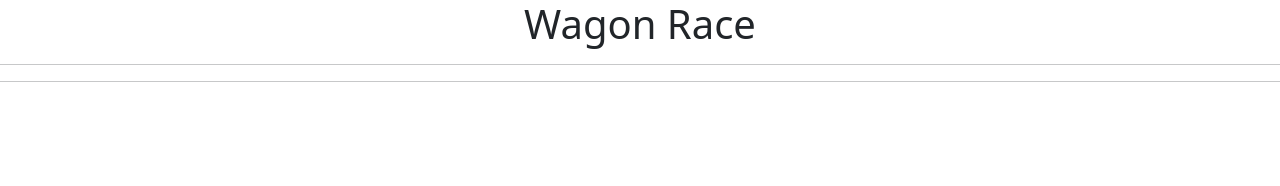
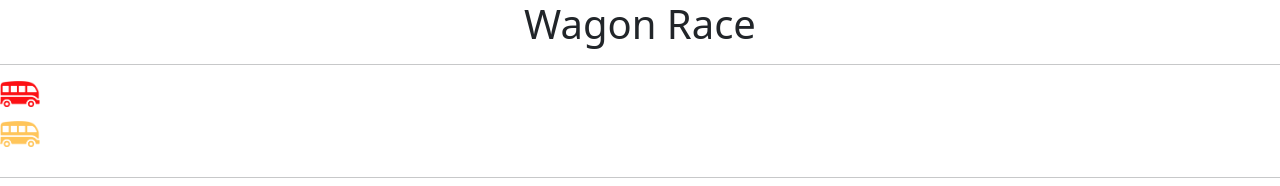
Before and after one commit to mesieou/05-Events-and-Iterators, a plain HTML site: page 04-Wagon-Race/index.html in a window 1280 px wide. Drawn offline with nearby package versions, Linux system fonts and the light colour scheme.

Commit message:
wagon race move player function completed

```diff
--- a/04-Wagon-Race/index.html
+++ b/04-Wagon-Race/index.html
@@ -14,6 +14,21 @@
     <h1 class="text-center">Wagon Race</h1>
     <hr>
     <!-- You race HTML code here -->
+    <table class="racer-table">
+      <tr id="player1-race">
+        <td class="active"></td>
+        <td></td>
+        <td></td>
+        <td></td>
+      </tr>
+      <tr id="player2-race">
+        <td class="active"></td>
+        <td></td>
+        <td></td>
+        <td></td>
+      </tr>
+
+    </table>
     <hr>
 
     <script type="module" src="./lib/wagon_race.js"></script>
--- a/04-Wagon-Race/lib/wagon_race.js
+++ b/04-Wagon-Race/lib/wagon_race.js
@@ -1 +1,27 @@
 // TODO: write your code here
+const playerOneClass = '#player1-race'
+const playertwoClass = '#player2-race'
+
+
+const playerOne = document.querySelector("#player1-race .active")
+const playerTwo = document.querySelector("#player2-race .active")
+let playerOnePosition = playerOne.cellIndex
+let playerTwoPosition = playerTwo.cellIndex
+
+
+const movePlayer = (playerClass) => {
+  const tracks = document.querySelectorAll(`${playerClass} td`)
+  let player = document.querySelector(`${playerClss} .active`)
+
+  const newPosition = car.cellIndex + 1
+
+  car.classList.remove('active')
+  tracks[newPosition].classList.add('active')
+};
+
+
+
+// Add event listener for player one with keyup
+// add class to the next position
+
+// Add event listener for player two
--- a/04-Wagon-Race/style.css
+++ b/04-Wagon-Race/style.css
@@ -1 +1,18 @@
 /* Your board style here */
+.racer-table td {
+  height: 40px;
+  width: 40px;
+}
+
+.racer-table td.active {
+  background-repeat: no-repeat;
+  background-size: 100%;
+}
+
+#player1-race td.active {
+  background-image: url('./images/player_1.png');
+}
+
+#player2-race td.active {
+  background-image: url('./images/player_2.png');
+}
```
